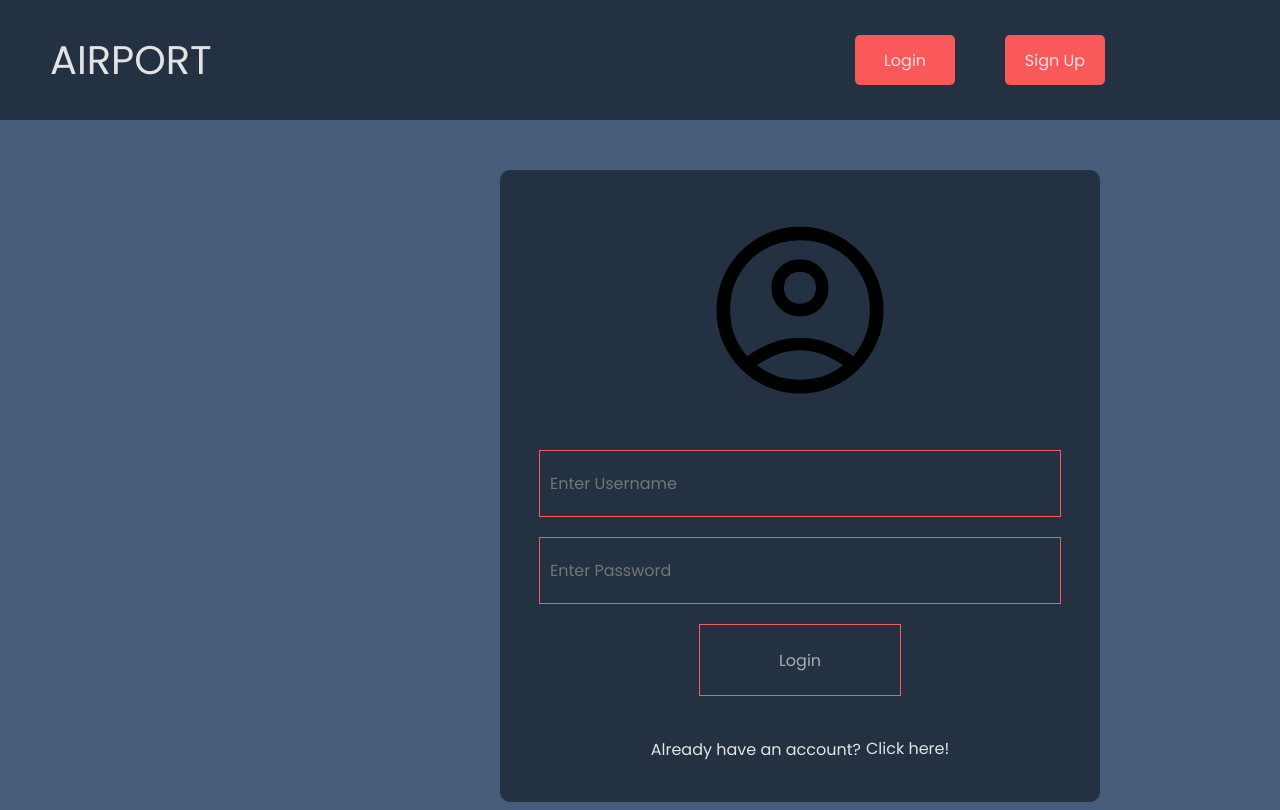
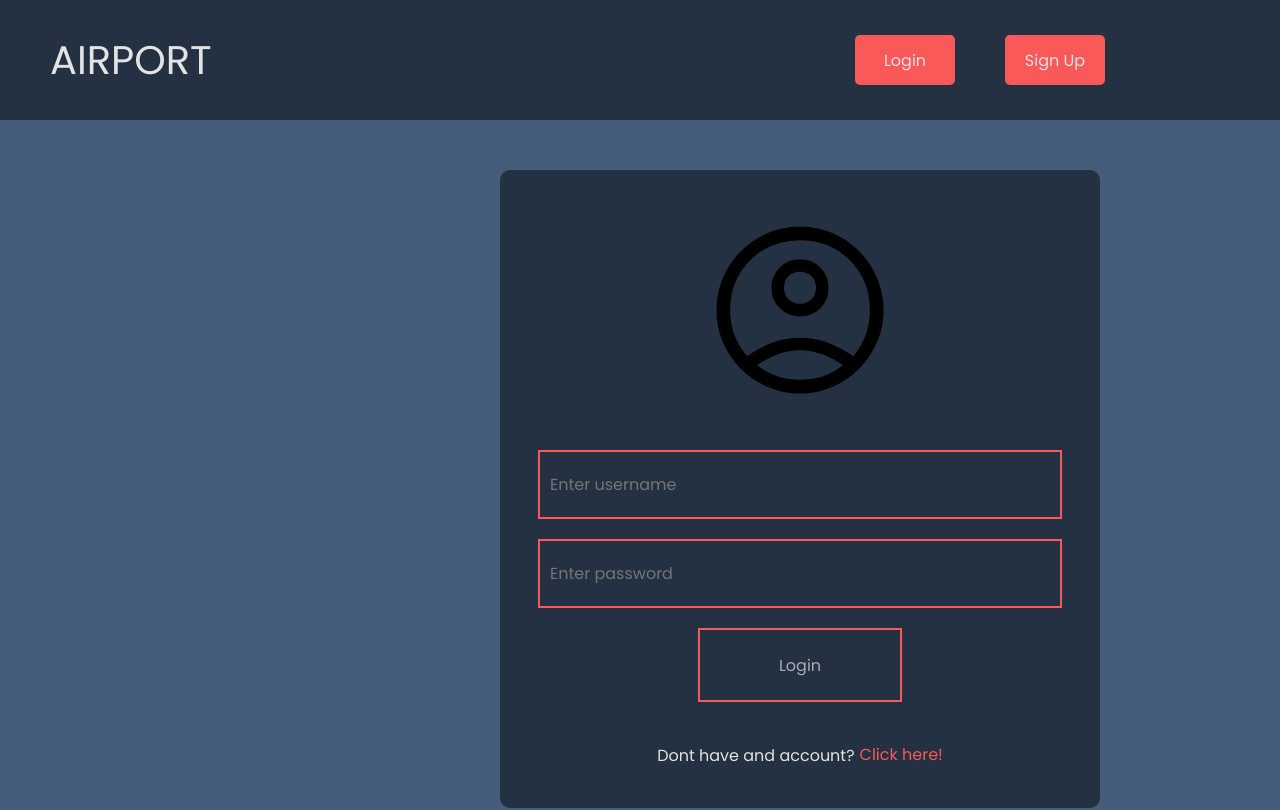
Before and after one commit to RadekKusiak71/airport-managment, a React (Create React App) app in the folder frontend/: page /login in a window 1280 px wide. Shown: the top 810 px of the page. Built offline with nearby package versions, Linux system fonts and the light colour scheme.

Commit message:
css changes

```diff
--- a/frontend/src/UI/Button.module.css
+++ b/frontend/src/UI/Button.module.css
@@ -7,7 +7,7 @@
     display: flex;
     justify-content: center;
     align-items: center;
-    border: 1px solid #f95959;
+    border: 2px solid #f95959;
     transition: 0.3s ease-in-out;
     color: #e3e3e3b3;
 }
--- a/frontend/src/UI/Input.module.css
+++ b/frontend/src/UI/Input.module.css
@@ -4,7 +4,7 @@
     height: 45px;
     padding: 10px;
     background-color: transparent;
-    border: 1px solid #f95959;
+    border: 2px solid #f95959;
     transition: 0.3s ease-in-out;
 }
 .input-component:placeholder-shown{
--- a/frontend/src/pages/LoginPage.jsx
+++ b/frontend/src/pages/LoginPage.jsx
@@ -1,10 +1,10 @@
-import React, { useContext, useState } from 'react';
-import Input from '../UI/Input';
-import Button from '../UI/Button';
-import classes from './LoginPage.module.css';
-import loginIcon from '../assets/icons/login_icon.svg';
-import AuthContext from '../context/AuthContext';
-import { Link } from 'react-router-dom';
+import React, { useContext, useState } from 'react'
+import Input from '../UI/Input'
+import Button from '../UI/Button'
+import classes from './LoginPage.module.css'
+import loginIcon from '../assets/icons/login_icon.svg'
+import AuthContext from '../context/AuthContext'
+import { Link } from 'react-router-dom'
 
 const LoginPage = () => {
   const { loginUser } = useContext(AuthContext)
@@ -12,11 +12,28 @@ const LoginPage = () => {
     username: '',
     password: ''
   });
-  const [errors, setErros] = useState({
+  const [errors, setErrors] = useState({
     username: '',
     password: ''
-  })
+  });
 
+  const validateInputs = () => {
+    let errors = {
+      username: '',
+      password: ''
+    }
+    let isValid = true
+    if (formData.username.trim().length <= 0) {
+      errors.username = 'Username is required'
+      isValid = false
+    }
+    if (formData.password.trim().length <= 0) {
+      errors.password = 'Password is required'
+      isValid = false
+    }
+    setErrors(errors)
+    return isValid
+  }
 
   const inputHandler = (e) => {
     const name = e.target.name;
@@ -25,12 +42,16 @@ const LoginPage = () => {
     setFormData((prevFormData) => ({
       ...prevFormData,
       [name]: value,
-    }));
-  };
+    }))
+  }
 
   const submitForm = (e) => {
     e.preventDefault()
-    loginUser(JSON.stringify(formData))
+    if (validateInputs()) {
+      loginUser(JSON.stringify(formData));
+    } else {
+      console.log('Something went wrong');
+    }
   }
 
   return (
@@ -40,22 +61,28 @@ const LoginPage = () => {
         <Input
           onChange={inputHandler}
           type="text"
-          placeholder="Enter Username"
+          placeholder="Enter username"
           name="username"
           id="username"
           value={formData.username}
         />
+        {errors.username && (
+          <div className={classes.error}>{errors.username}</div>
+        )}
         <Input
           onChange={inputHandler}
           type="password"
-          placeholder="Enter Password"
+          placeholder="Enter password"
           name="password"
           id="password"
           value={formData.password}
         />
+        {errors.password && (
+          <div className={classes.error}>{errors.password}</div>
+        )}
         <Button type='submit'>Login</Button>
       </form>
-      <p className={classes['form-text']}>Already have an account? <Link to='/register'>Click here!</Link></p>
+      <p className={classes['form-text']}>Dont have and account? <Link to='/register'>Click here!</Link></p>
     </div>
   );
 };
--- a/frontend/src/pages/LoginPage.module.css
+++ b/frontend/src/pages/LoginPage.module.css
@@ -38,21 +38,33 @@
     gap: 5px;
 }
 
-.form-text > a {
+.form-text>a {
     display: block;
     width: fit-content;
-    color: #e3e3e3;
+    color: #f95959;;
     text-decoration: none;
 }
 
-.form-text> a::after {
+.form-text>a::after {
     display: block;
     content: '';
     height: 1px;
     width: 0%;
-    background-color: white;
+    background-color: #f95959;;
     transition: 0.3s ease-in-out;
 }
-.form-text > a:hover::after {
+
+.form-text>a:hover::after {
     width: 100%;
 }
+
+.error {
+    width: 80%;
+    height: 30px;
+    display: flex;
+    justify-content: center;
+    align-items: center;
+    background-color: rgba(255, 0, 0, 0.431);
+    color: #e3e3e3;
+    border-radius: 5px;
+}
```
